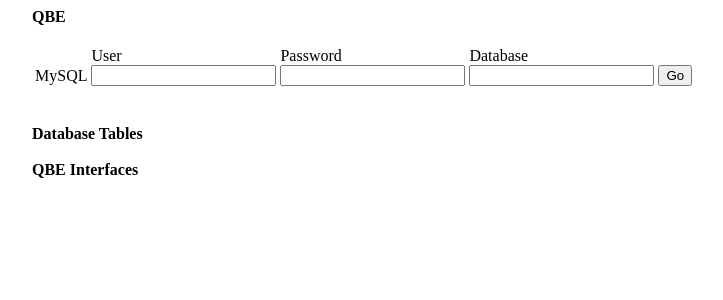
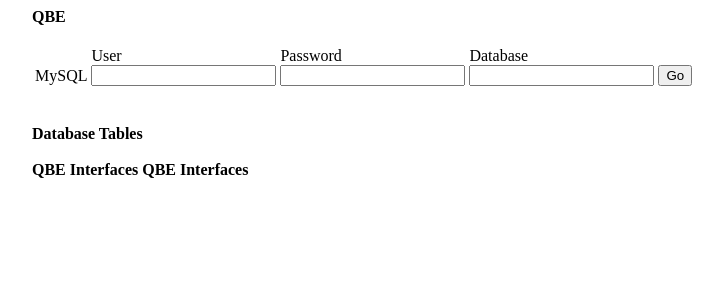
Before and after one commit to databaseAndweb/QBE_Project, a Flask app: page / in a window 1280 px wide. Shown: the top 300 px of the page, without its empty margins (358-1081 px from the left). Run offline with Flask 2, Linux system fonts and the light colour scheme; parts of the project's set-up code (start-up, migrations or seed data) failed here and were passed over.

Commit message:
first commit

```diff
--- a/templates/qbe.html
+++ b/templates/qbe.html
@@ -69,6 +69,7 @@
 
         <br><br>
         <p1><b>QBE Interfaces</b></p1>
+        <p1><b>QBE Interfaces</b></p1>
         <script>
             function showDB(){
                 var text = document.getElementById("showForm");
```
